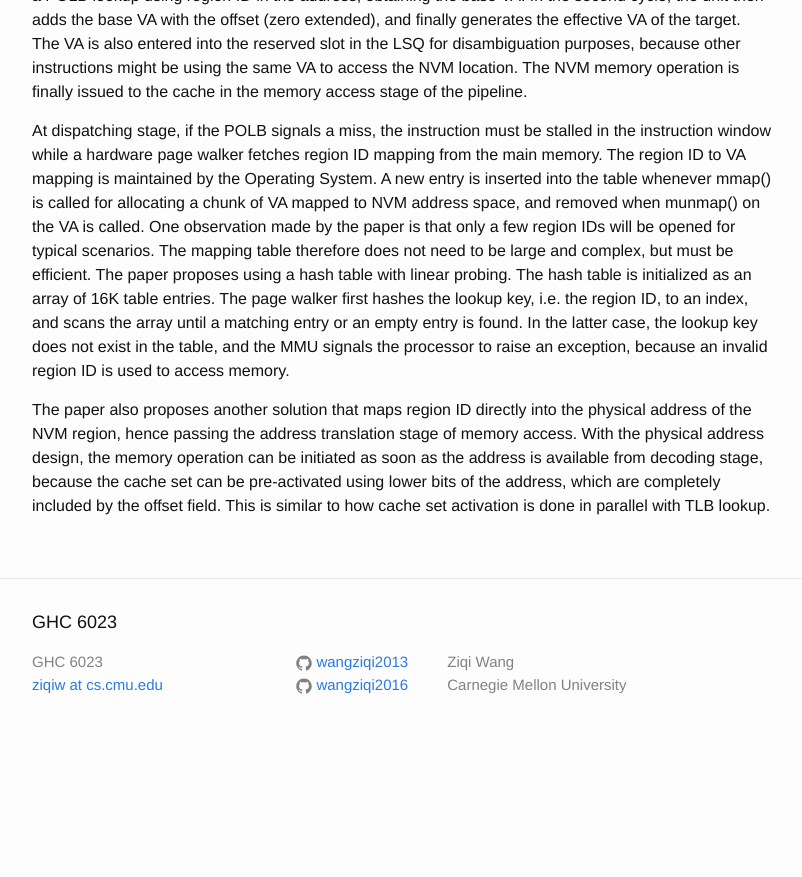
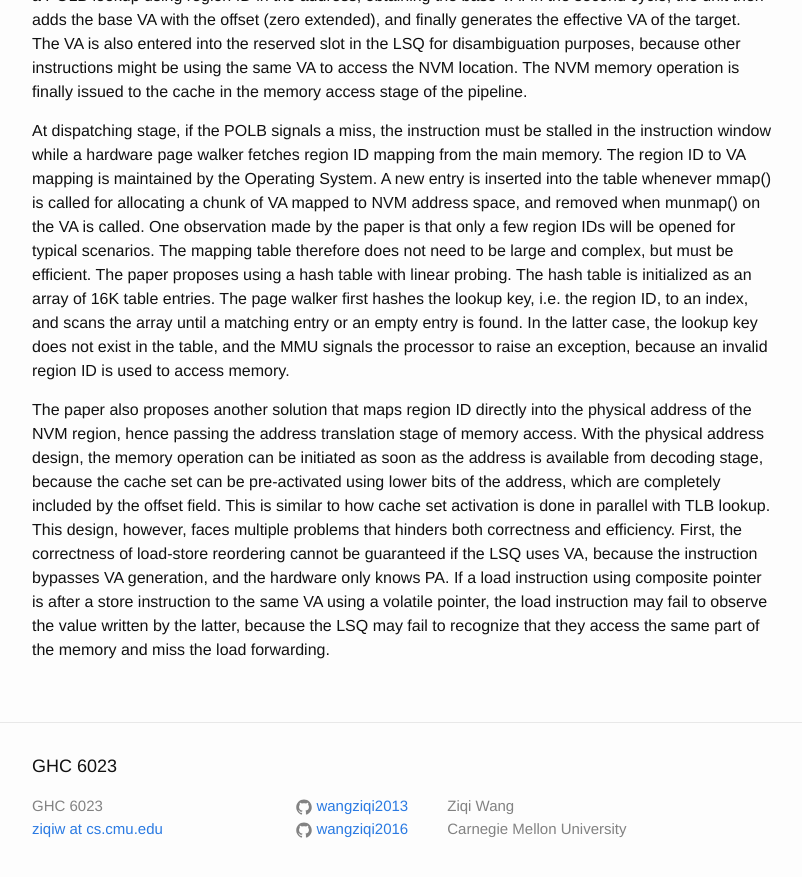
Before and after one commit to wangziqi2013/wangziqi2013.github.io, a Jekyll site: the page built from _posts/2019-03-19-hardware-supported-persist-obj-addr-xlat.markdown, in a window 1280 px wide and 900 px high, scrolled down 1522 px. Shown: the top 877 px of the window, without its empty margins (238-1040 px from the left). Built offline with Jekyll 4.4.1, drawn with Linux system fonts in a browser that asks for light colours; before the commit the page ends 2278 px from its top, so only the background shows below that.

Commit message:
Adding first problem

```diff
--- a/_posts/2019-03-19-hardware-supported-persist-obj-addr-xlat.markdown
+++ b/_posts/2019-03-19-hardware-supported-persist-obj-addr-xlat.markdown
@@ -69,4 +69,8 @@ The paper also proposes another solution that maps region ID directly into the p
 passing the address translation stage of memory access. With the physical address design, the memory operation can be
 initiated as soon as the address is available from decoding stage, because the cache set can be pre-activated using lower
 bits of the address, which are completely included by the offset field. This is similar to how cache set activation
-is done in parallel with TLB lookup.
+is done in parallel with TLB lookup. This design, however, faces multiple problems that hinders both correctness and efficiency.
+First, the correctness of load-store reordering cannot be guaranteed if the LSQ uses VA, because the instruction bypasses
+VA generation, and the hardware only knows PA. If a load instruction using composite pointer is after a store instruction to
+the same VA using a volatile pointer, the load instruction may fail to observe the value written by the latter, because
+the LSQ may fail to recognize that they access the same part of the memory and miss the load forwarding.
```
